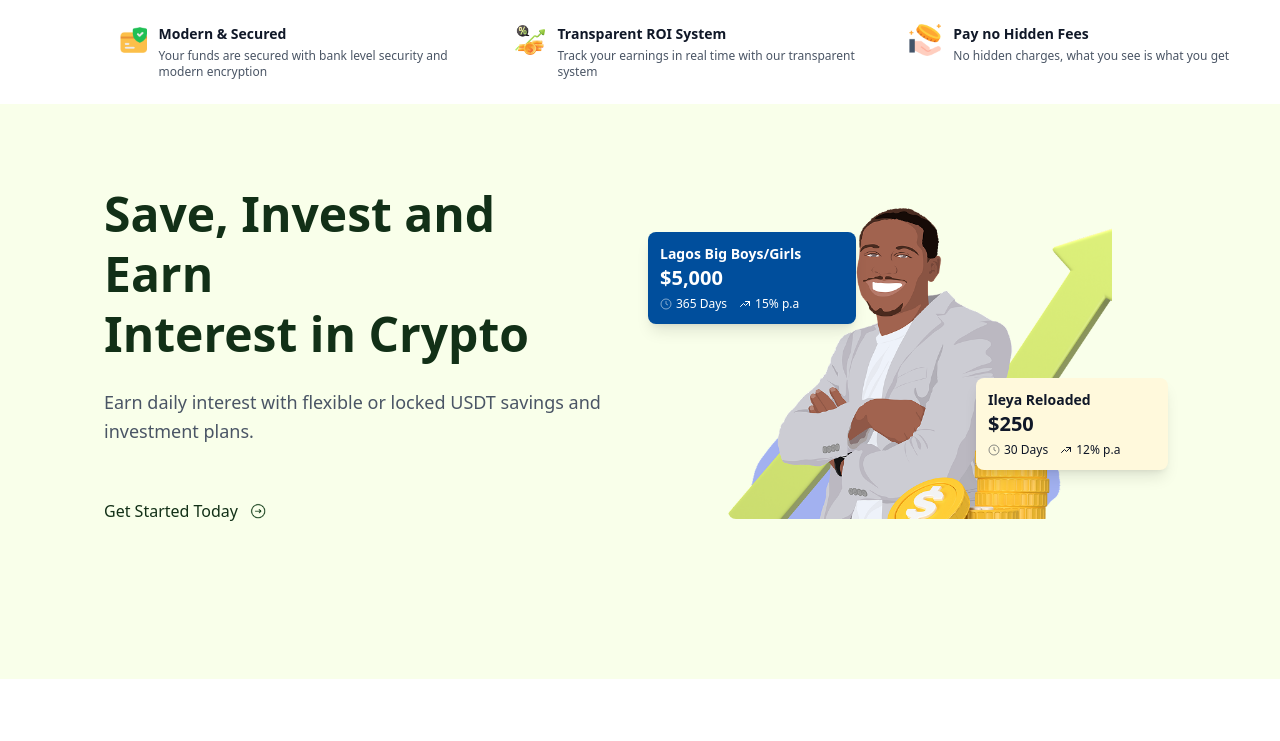
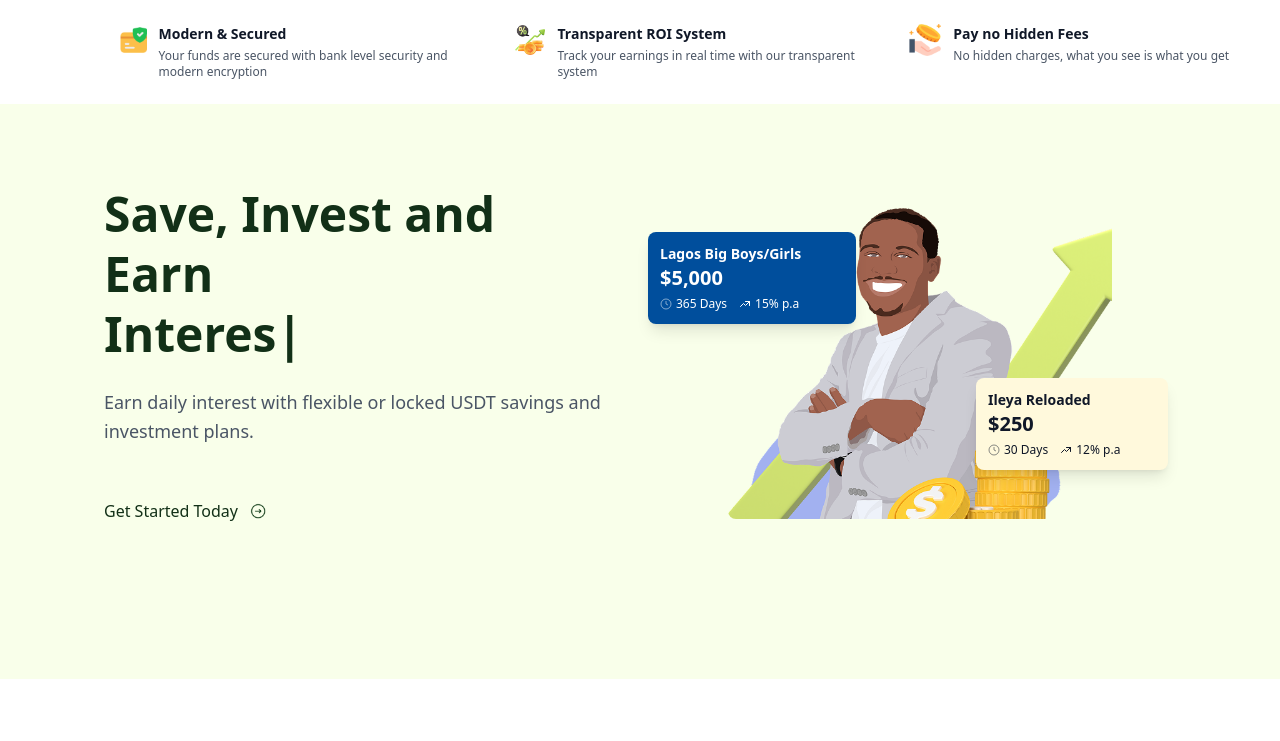
Before and after one commit to harry-boi/purity-alpha, a React (Vite) app: page / in a window 1280 px wide. Shown: the top 741 px of the page. Built offline with nearby package versions, Linux system fonts and the light colour scheme.

Commit message:
implemented react typing js

```diff
--- a/package.json
+++ b/package.json
@@ -7,13 +7,15 @@
     "dev": "vite",
     "build": "vite build",
     "lint": "eslint .",
-    "preview": "vite preview"
+    "preview": "vite preview",
+    "deploy": "gh-pages -d dist"
   },
   "dependencies": {
     "@tailwindcss/vite": "^4.1.11",
     "framer-motion": "^12.23.6",
     "react": "^19.1.0",
     "react-dom": "^19.1.0",
+    "react-type-animation": "^3.2.0",
     "tailwindcss": "^4.1.11"
   },
   "devDependencies": {
@@ -24,6 +26,7 @@
     "eslint": "^9.30.1",
     "eslint-plugin-react-hooks": "^5.2.0",
     "eslint-plugin-react-refresh": "^0.4.20",
+    "gh-pages": "^6.3.0",
     "globals": "^16.3.0",
     "vite": "^7.0.4"
   }
--- a/src/components/HeroSection.jsx
+++ b/src/components/HeroSection.jsx
@@ -1,4 +1,5 @@
 import { motion } from "framer-motion";
+import { TypeAnimation } from "react-type-animation";
 import illustration1 from "/src/assets/illustration1.png";
 // Animation variants (copied from App.jsx)
 const fadeInUp = {
@@ -55,7 +56,7 @@ export default function HeroSection() {
       className="relative overflow-hidden w-full"
       initial="hidden"
       whileInView="visible"
-      viewport={{ once: true, amount: 0.3 }}
+      viewport={{ once: false, amount: 0.3 }}
       variants={fadeIn}
     >
       {/* Feature Cards */}
@@ -63,7 +64,7 @@ export default function HeroSection() {
         className="container w-full"
         initial="hidden"
         whileInView="visible"
-        viewport={{ once: true, amount: 0.3 }}
+        viewport={{ once: false, amount: 0.3 }}
         variants={fadeInUp}
       >
         <div className="grid grid-cols-1 w-full md:pl-30 pl-10 py-6 h-full md:grid-cols-3 gap-6">
@@ -74,7 +75,7 @@ export default function HeroSection() {
             variants={fadeInUp}
             initial="hidden"
             whileInView="visible"
-            viewport={{ once: true, amount: 0.3 }}
+            viewport={{ once: false, amount: 0.3 }}
           >
             <div className="w-8 h-8 rounded flex items-center justify-center">
               {/* Lock Icon */}
@@ -97,7 +98,7 @@ export default function HeroSection() {
             variants={fadeInUp}
             initial="hidden"
             whileInView="visible"
-            viewport={{ once: true, amount: 0.3 }}
+            viewport={{ once: false, amount: 0.3 }}
           >
             <div className="w-8 h-8 rounded flex items-center justify-center">
               {/* ROI Icon */}
@@ -119,7 +120,7 @@ export default function HeroSection() {
             variants={fadeInUp}
             initial="hidden"
             whileInView="visible"
-            viewport={{ once: true, amount: 0.3 }}
+            viewport={{ once: false, amount: 0.3 }}
           >
             <div className="w-8 h-8 rounded flex items-center justify-center">
               {/* Fee Icon */}
@@ -141,23 +142,37 @@ export default function HeroSection() {
         className="mx-auto px-6 pb-16 bg-[#F9FFEA] w-full"
         initial="hidden"
         whileInView="visible"
-        viewport={{ once: true, amount: 0.3 }}
+        viewport={{ once: false, amount: 0.3 }}
         variants={fadeInUp}
       >
-        <div className="grid lg:grid-cols-2 gap-12 items-center w-full px-20 py-20">
+        <div className="grid lg:grid-cols-2 gap-12 items-center w-full md:px-20 py-20">
           {/* Left */}
           <motion.div
             className="space-y-6"
             variants={fadeInLeft}
             initial="hidden"
             whileInView="visible"
-            viewport={{ once: true, amount: 0.3 }}
+            viewport={{ once: false, amount: 0.3 }}
           >
-            <h1 className="text-4xl lg:text-5xl font-bold text-[#123017] leading-tight">
-              Save, Invest and Earn
-              <br />
-              Interest in Crypto
-            </h1>
+            <TypeAnimation
+              sequence={[
+                "Save, Invest and Earn",
+                1200,
+                "Save, Invest and Earn\nInterest in Crypto",
+                2000,
+                "",
+                500,
+                <h1 className="text-4xl lg:text-5xl font-bold text-[#123017] leading-tight">
+                  Save, Invest and Earn
+                  <br />
+                  Interest in Crypto
+                </h1>,
+              ]}
+              wrapper="h1"
+              className="text-4xl lg:text-5xl font-bold text-[#123017] leading-tight whitespace-pre-line"
+              speed={40}
+              repeat={Infinity}
+            />
             <p className="text-lg text-gray-600 leading-relaxed">
               Earn daily interest with flexible or locked USDT savings and
               investment plans.
@@ -173,7 +188,7 @@ export default function HeroSection() {
             variants={fadeInRight}
             initial="hidden"
             whileInView="visible"
-            viewport={{ once: true, amount: 0.3 }}
+            viewport={{ once: false, amount: 0.3 }}
           >
             {/* Placeholder for person */}
             <div className="w-96 h-80 rounded-lg overflow-hidden relative z-20 flex items-center justify-center">
--- a/src/components/LoansSection.jsx
+++ b/src/components/LoansSection.jsx
@@ -43,7 +43,7 @@ export default function LoansSection() {
       className="bg-white py-16"
       initial="hidden"
       whileInView="visible"
-      viewport={{ once: true, amount: 0.3 }}
+      viewport={{ once: false, amount: 0.3 }}
       variants={fadeIn}
     >
       <div className="container mx-auto px-6 grid lg:grid-cols-2 gap-1 items-center">
--- a/src/components/PartnerLogosSection.jsx
+++ b/src/components/PartnerLogosSection.jsx
@@ -30,7 +30,7 @@ export default function PartnerLogosSection() {
       className="bg-white py-12 px-4 md:px-0"
       initial="hidden"
       whileInView="visible"
-      viewport={{ once: true, amount: 0.3 }}
+      viewport={{ once: false, amount: 0.3 }}
       variants={fadeInUp}
     >
       <div className="max-w-5xl mx-auto">
--- a/src/components/TestimonialsSection.jsx
+++ b/src/components/TestimonialsSection.jsx
@@ -30,7 +30,7 @@ export default function TestimonialsSection() {
       className="bg-white pb-20 px-4 md:px-0"
       initial="hidden"
       whileInView="visible"
-      viewport={{ once: true, amount: 0.3 }}
+      viewport={{ once: false, amount: 0.3 }}
       variants={fadeInUp}
     >
       <div className="max-w-5xl mx-auto">
--- a/src/index.css
+++ b/src/index.css
@@ -1,5 +1,5 @@
+@import url("https://fonts.googleapis.com/css2?family=Inter:wght@400;500;600;700&display=swap");
 @import "tailwindcss";
-@import url("https://fonts.googleapis.com/css2?family=Inter:wght@400;500;600;700&display=swap");
 body {
   font-family: "Inter", sans-serif;
 }
--- a/vite.config.js
+++ b/vite.config.js
@@ -1,8 +1,9 @@
-import { defineConfig } from 'vite'
-import react from '@vitejs/plugin-react'
-import tailwindcss from '@tailwindcss/vite'
+import { defineConfig } from "vite";
+import react from "@vitejs/plugin-react";
+import tailwindcss from "@tailwindcss/vite";
 
 // https://vite.dev/config/
 export default defineConfig({
-  plugins: [react(), tailwindcss(),],
-})
+  plugins: [react(), tailwindcss()],
+  base: "/purity-alpha/",
+});
```
Also changed, not shown: 1 other file (tests, documents, lock files or other folders).
